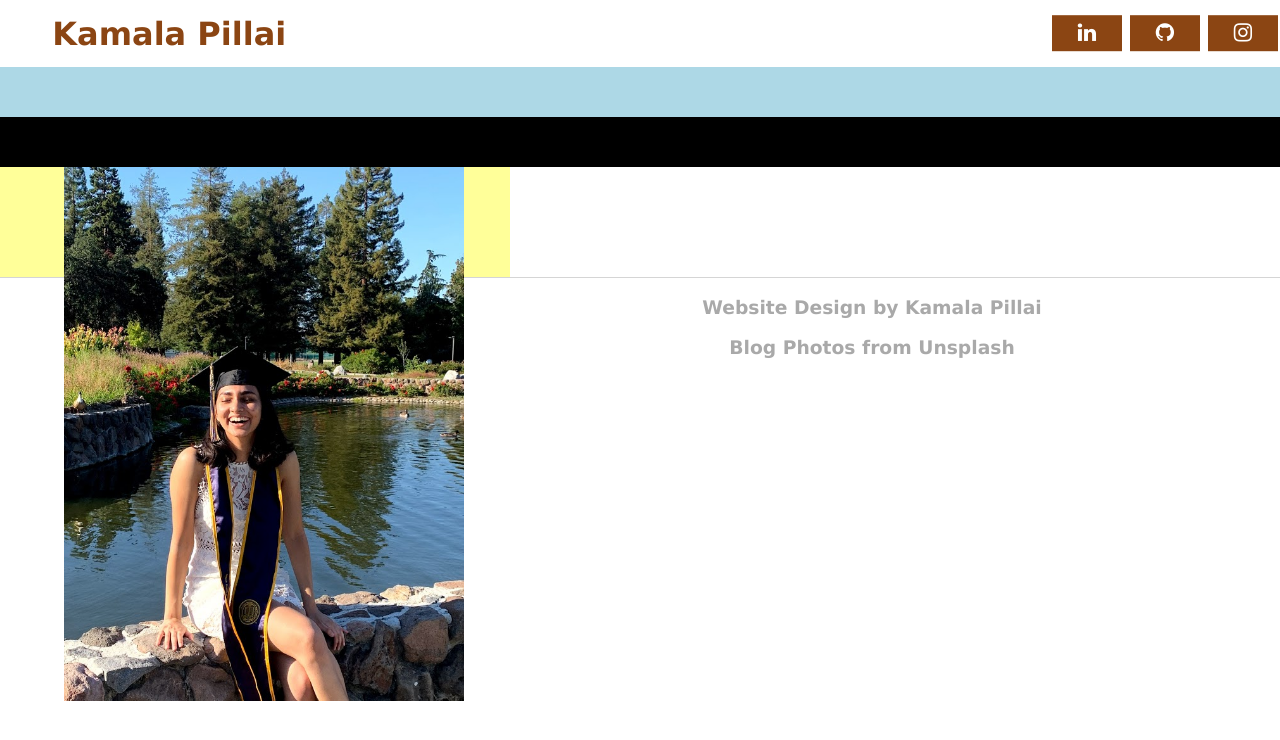
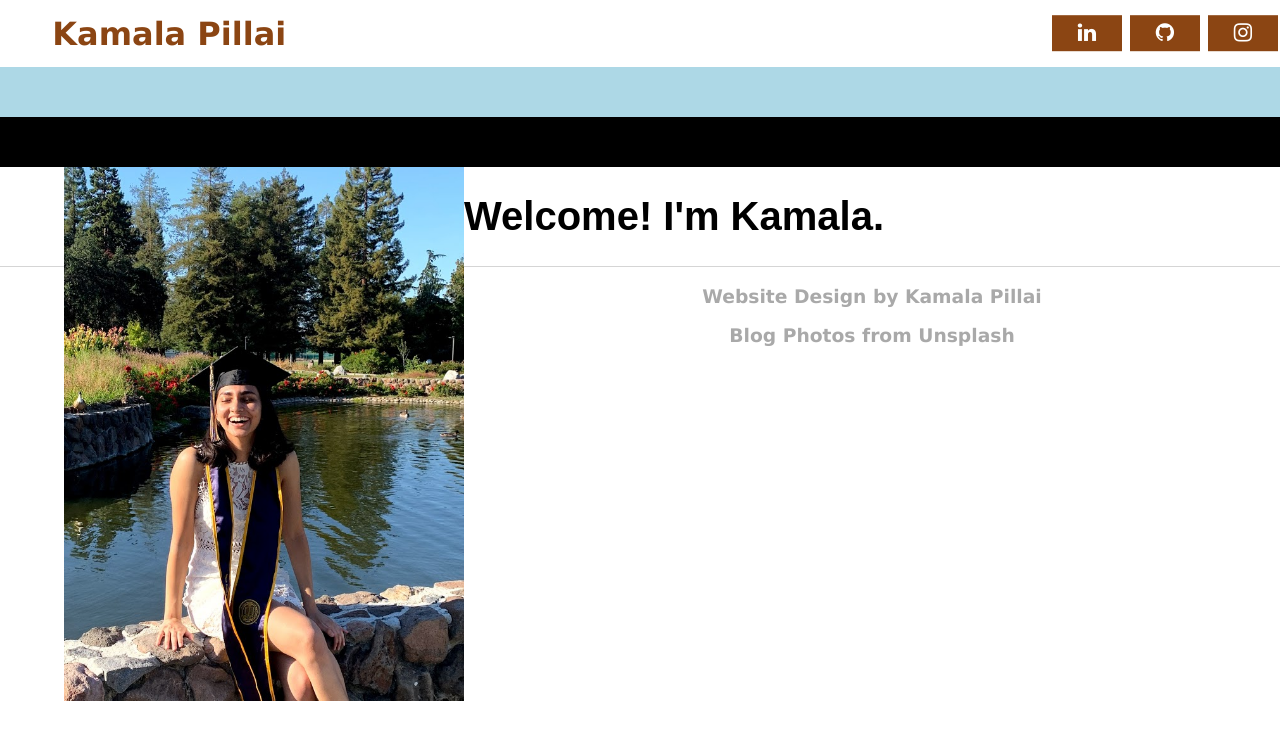
Before and after one commit to kpill/kpill.github.io, a Jekyll site: the page built from index.html, in a window 1280 px wide. Shown: the top 740 px of the page. Built offline with Jekyll 4.4.1, drawn with Linux system fonts in a browser that asks for light colours.

Commit message:
Update index.html

```diff
--- a/index.html
+++ b/index.html
@@ -8,8 +8,8 @@ title: Kamala Pillai's Blog
 
 <img src="/images/about3.jpg" width="400" style="margin-left: 5%; float: left;">
 
-<div class = "yellow-box">
-<h1 class="welcome-text">Welcome! I'm Kamala.</h1>
+<div>
+	<h1 class="welcome-text">Welcome! I'm Kamala.</h1>
 </div>
 
 <!--
```
